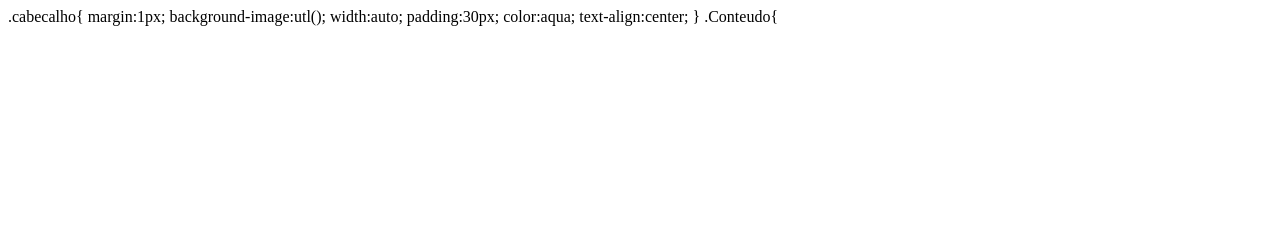
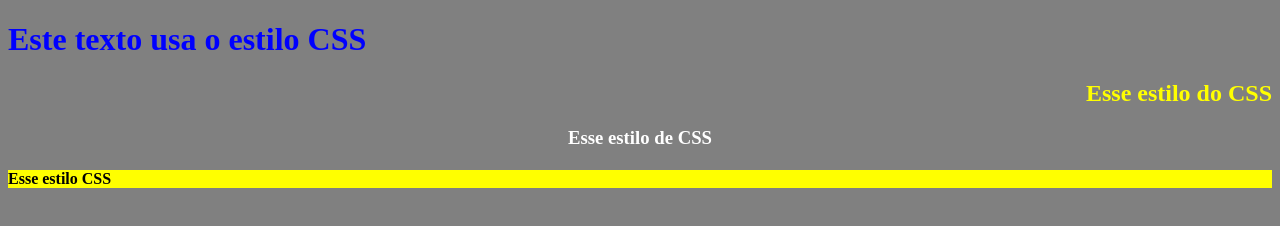
Before and after one commit to Rebecaponte/Internet-programa-o-web, a plain HTML site: page Principal.html in a window 1280 px wide. Drawn offline with Linux system fonts and the light colour scheme.

Commit message:
Add files via upload

```diff
--- /dev/null
+++ b/ESTILO.css
@@ -0,0 +1,14 @@
+Body{background-color: gray;
+}
+h1{text-align: left;
+color:blue;
+}
+h2{text-align: right;
+color:yellow;
+}
+h3{text-align: center;
+color:white;
+}
+h4{text-align: justify;
+color:black;
+background-color: yellow;}
--- a/Principal.html
+++ b/Principal.html
@@ -1,8 +1,13 @@
-.cabecalho{ margin:1px;
-    background-image:utl();
-    width:auto;
-    padding:30px;
-    color:aqua;
-    text-align:center;
-}
-    .Conteudo{
+<!doctype html>
+<html lang="pt-br">
+    <head>
+<title>pagina CSS</title>
+<meta charset="utf-8">
+<link rel ="stylesheet"type="text/CSS" href="estilo.CSS"> </head>
+<body>
+    <h1>Este texto usa o estilo CSS</h1>
+    <h2>Esse estilo do CSS</h2>
+    <h3>Esse estilo de CSS</h3>
+    <h4>Esse estilo CSS</h4>
+
+</body></html>
```
